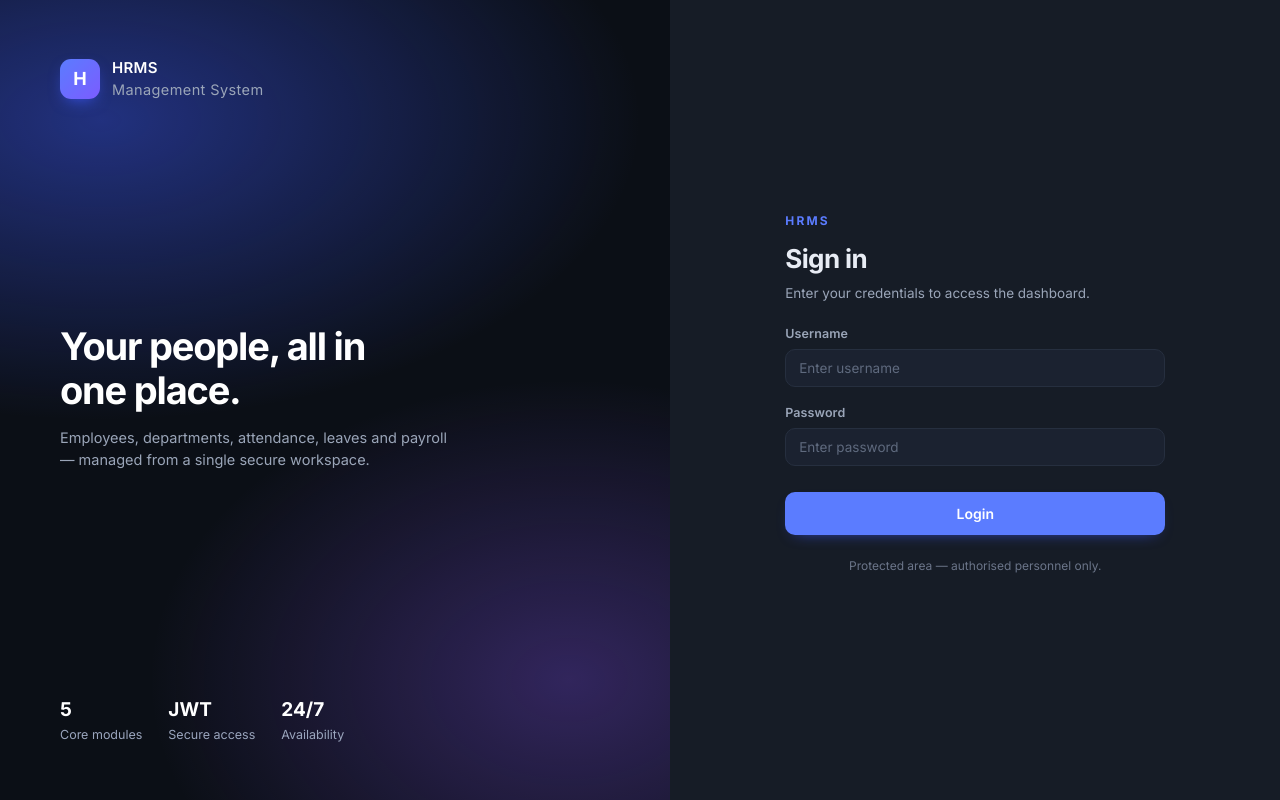
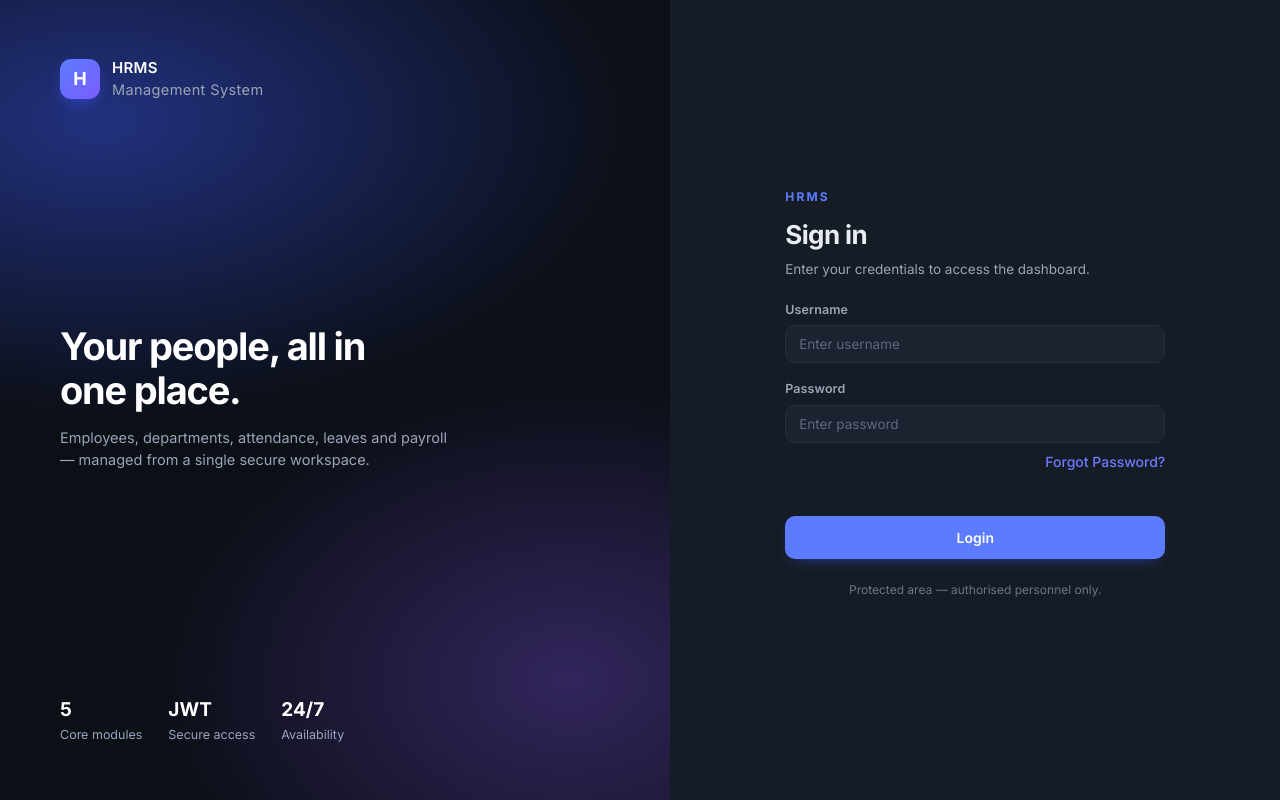
Before and after one commit to Mehakpadule/HRMS, a Django app: page /api/login/ in a window 1280 px wide. Run offline with Django 5.2, Linux system fonts and the light colour scheme.

Commit message:
Update HRMS login and static configuration

```diff
--- a/HRMS/urls.py
+++ b/HRMS/urls.py
@@ -15,9 +15,10 @@ Including another URLconf
     2. Add a URL to urlpatterns:  path('blog/', include('blog.urls'))
 """
 
+
 from django.contrib import admin
 from django.urls import path, include
-from django.http import HttpResponse
+from django.shortcuts import redirect
 
 from rest_framework_simplejwt.views import (
     TokenObtainPairView,
@@ -25,27 +26,24 @@ from rest_framework_simplejwt.views import (
 )
 
 urlpatterns = [
-    path(
-        '',
-        lambda request: HttpResponse("HRMS API is running successfully!")
-    ),
+    path("", lambda request: redirect("/api/login/")),
 
-    path('admin/', admin.site.urls),
+    path("admin/", admin.site.urls),
 
-    path('api/', include('employees.urls')),
-    path('api/', include('leaves.urls')),
-    path('api/', include('attendance.urls')),
-    path('api/', include('payroll.urls')),
+    path("api/", include("employees.urls")),
+    path("api/", include("leaves.urls")),
+    path("api/", include("attendance.urls")),
+    path("api/", include("payroll.urls")),
 
     path(
-        'api/token/',
+        "api/token/",
         TokenObtainPairView.as_view(),
-        name='token_obtain_pair'
+        name="token_obtain_pair",
     ),
 
     path(
-        'api/token/refresh/',
+        "api/token/refresh/",
         TokenRefreshView.as_view(),
-        name='token_refresh'
+        name="token_refresh",
     ),
 ]
--- a/static/css/hrms.css
+++ b/static/css/hrms.css
@@ -973,3 +973,25 @@ button[type="button"] {
 button.secondary:hover,
 button[type="button"]:hover { background: var(--brand-soft) !important; color: var(--brand-dark) !important; }
 td button, td button.secondary { margin-top: 0; }
+
+
+/* ============================= */
+/* FORGOT PASSWORD */
+/* ============================= */
+
+.forgot-password {
+    text-align: right;
+    margin-top: 8px;
+    margin-bottom: 18px;
+}
+
+.forgot-password a {
+    color: #6c7cff;
+    text-decoration: none;
+    font-size: 14px;
+    font-weight: 500;
+}
+
+.forgot-password a:hover {
+    text-decoration: underline;
+}
--- a/templates/login.html
+++ b/templates/login.html
@@ -9,7 +9,9 @@
 
     <link rel="preconnect" href="https://fonts.googleapis.com">
     <link rel="preconnect" href="https://fonts.gstatic.com" crossorigin>
-    <link rel="stylesheet" href="https://fonts.googleapis.com/css2?family=Inter:wght@400;500;600;700&display=swap">
+
+    <link rel="stylesheet"
+        href="https://fonts.googleapis.com/css2?family=Inter:wght@400;500;600;700&display=swap">
 
     <link rel="stylesheet" href="{% static 'css/hrms.css' %}">
 
@@ -20,32 +22,53 @@
 
 <div class="login-shell">
 
+    <!-- LEFT SIDE -->
     <section class="login-aside">
 
         <div class="brand">
+
             <div class="brand-logo">H</div>
+
             <div>
                 <h2>HRMS</h2>
                 <p>Management System</p>
             </div>
+
         </div>
 
+
         <div>
+
             <h1>Your people, all in one place.</h1>
+
             <p>
                 Employees, departments, attendance, leaves and payroll —
                 managed from a single secure workspace.
             </p>
+
         </div>
 
+
         <div class="login-points">
-            <div><strong>5</strong> Core modules</div>
-            <div><strong>JWT</strong> Secure access</div>
-            <div><strong>24/7</strong> Availability</div>
+
+            <div>
+                <strong>5</strong> Core modules
+            </div>
+
+            <div>
+                <strong>JWT</strong> Secure access
+            </div>
+
+            <div>
+                <strong>24/7</strong> Availability
+            </div>
+
         </div>
 
     </section>
 
+
+    <!-- RIGHT SIDE -->
     <section class="login-panel">
 
         <div class="login-container">
@@ -54,23 +77,65 @@
 
             <h2>Sign in</h2>
 
-            <p class="login-sub">Enter your credentials to access the dashboard.</p>
+            <p class="login-sub">
+                Enter your credentials to access the dashboard.
+            </p>
 
+
+            <!-- LOGIN FORM -->
             <form id="loginForm">
 
-                <label>Username</label>
-                <input type="text" id="username" placeholder="Enter username" required>
+                <!-- USERNAME -->
+                <label for="username">
+                    Username
+                </label>
 
-                <label>Password</label>
-                <input type="password" id="password" placeholder="Enter password" required>
+                <input
+                    type="text"
+                    id="username"
+                    placeholder="Enter username"
+                    required
+                >
 
-                <button type="submit">Login</button>
+
+                <!-- PASSWORD -->
+                <label for="password">
+                    Password
+                </label>
+
+                <input
+                    type="password"
+                    id="password"
+                    placeholder="Enter password"
+                    required
+                >
+
+
+                <!-- FORGOT PASSWORD -->
+                <div class="forgot-password">
+
+                    <a href="/api/forgot-password/">
+                        Forgot Password?
+                    </a>
+
+                </div>
+
+
+                <!-- LOGIN BUTTON -->
+                <button type="submit">
+                    Login
+                </button>
 
             </form>
 
+
+            <!-- LOGIN MESSAGE -->
             <p id="message"></p>
 
-            <p class="login-foot">Protected area — authorised personnel only.</p>
+
+            <p class="login-foot">
+                Protected area — authorised personnel only.
+            </p>
 
         </div>
 
@@ -78,6 +143,8 @@
 
 </div>
 
+
+<!-- LOGIN JAVASCRIPT -->
 <script>
 
 document.getElementById("loginForm").addEventListener(
@@ -85,6 +152,7 @@
     function(event) {
 
         event.preventDefault();
+
 
         const username =
             document.getElementById("username").value;
@@ -114,19 +182,19 @@
 
             if (data.access) {
 
-                        // Save JWT tokens
+                // Save access token
                 localStorage.setItem(
                     "access_token",
                     data.access
                 );
 
+                // Save refresh token
                 localStorage.setItem(
                     "refresh_token",
                     data.refresh
                 );
 
-
-                        // Redirect to Dashboard
+                // Redirect to dashboard
                 window.location.href =
                     "/api/dashboard/";
 
@@ -151,6 +219,7 @@
         });
 
     }
+
 );
 
 </script>
```
Also changed, not shown: HRMS/settings.py (+90 -106 lines), requirements.txt (+11 -4 lines), employees/migrations/0009_alter_department_id_alter_employee_id.py (added), 1 other file. Lines whose indentation alone changed are shown as unchanged.
